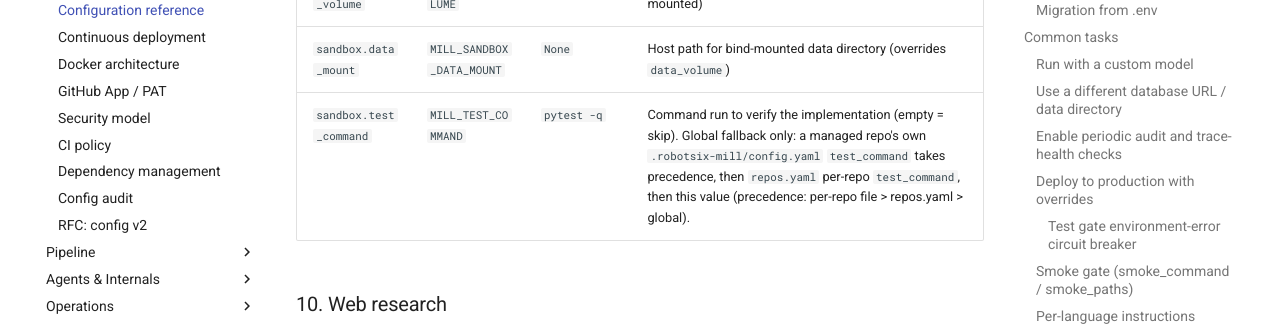
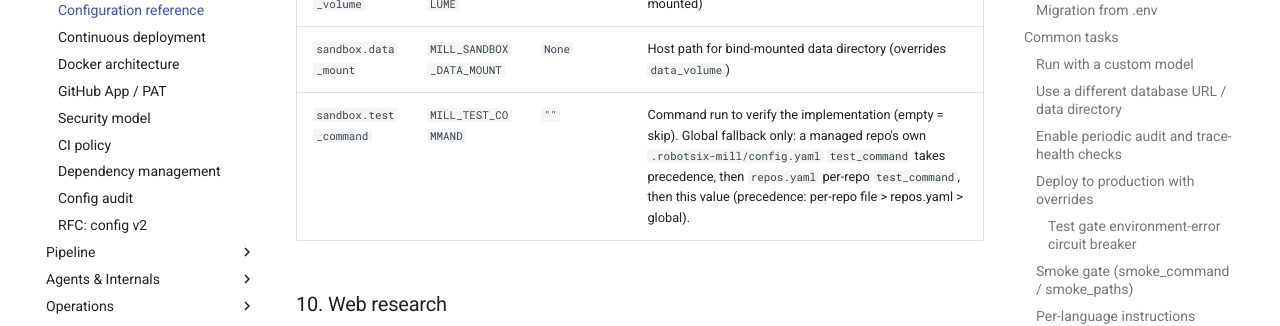
Before and after one commit to damien-robotsix/robotsix-mill, an MkDocs documentation site: the page built from docs/configuration.md, in a window 1280 px wide and 900 px high, scrolled down 16170 px. Shown: the part 152-478 px from the top of the window. Built offline with MkDocs 1.6.1 and Material for MkDocs 9.7.7, drawn with Linux system fonts in a browser that asks for light colours.

Commit message:
mill: config drift: test_command doc mismatch (docs=pytest -q, actual=empty) (20260610T194221Z-config-drift-test-command-doc-mismatch-d-1392)

```diff
--- a/docs/configuration.md
+++ b/docs/configuration.md
@@ -473,7 +473,7 @@ robotsix-llmio Claude Agent SDK transport.
 | `sandbox.command_timeout` | `MILL_COMMAND_TIMEOUT` | `1800` | Wall-clock cap (seconds) for sandbox shell/test commands |
 | `sandbox.data_volume` | `MILL_DATA_VOLUME` | `mill_data` | Named Docker volume for data (fallback when not bind-mounted) |
 | `sandbox.data_mount` | `MILL_SANDBOX_DATA_MOUNT` | `None` | Host path for bind-mounted data directory (overrides `data_volume`) |
-| `sandbox.test_command` | `MILL_TEST_COMMAND` | `pytest -q` | Command run to verify the implementation (empty = skip). Global fallback only: a managed repo's own `.robotsix-mill/config.yaml` `test_command` takes precedence, then `repos.yaml` per-repo `test_command`, then this value (precedence: per-repo file > repos.yaml > global). |
+| `sandbox.test_command` | `MILL_TEST_COMMAND` | `""` | Command run to verify the implementation (empty = skip). Global fallback only: a managed repo's own `.robotsix-mill/config.yaml` `test_command` takes precedence, then `repos.yaml` per-repo `test_command`, then this value (precedence: per-repo file > repos.yaml > global). |
 
 ### 10. Web research
 
```
